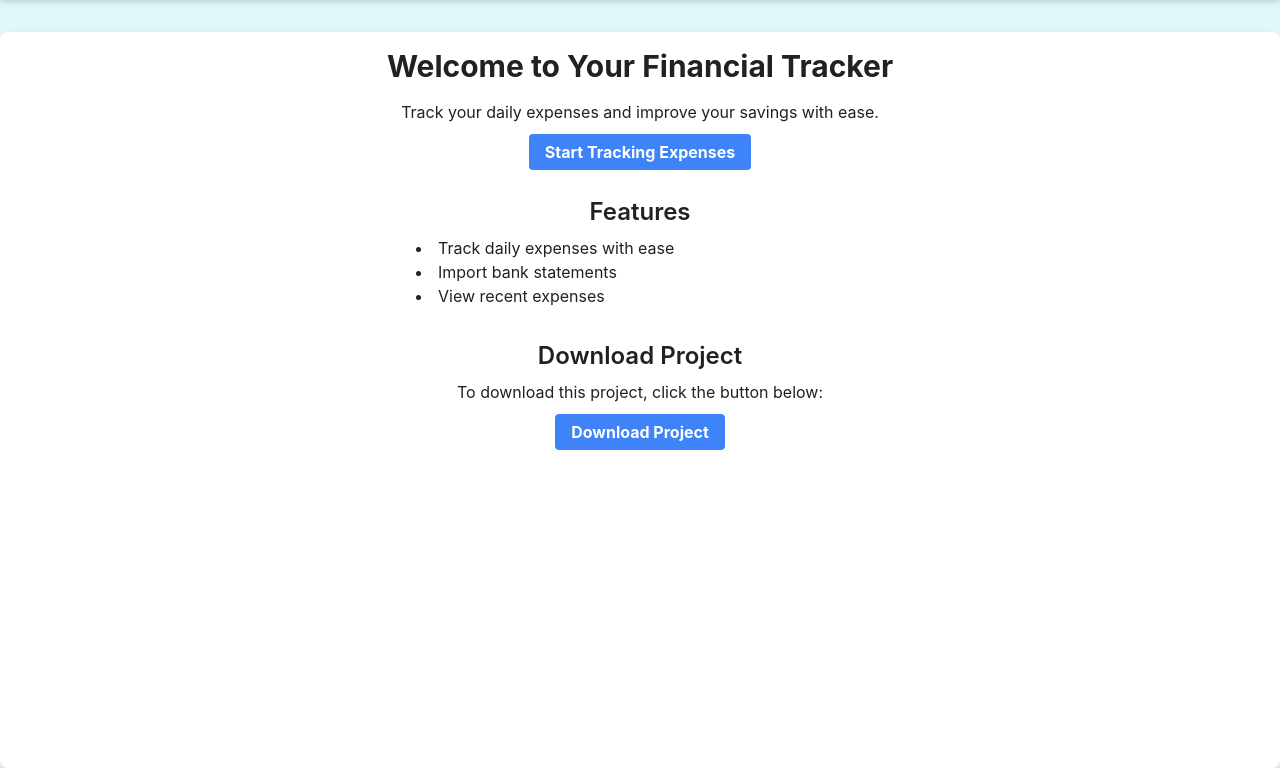
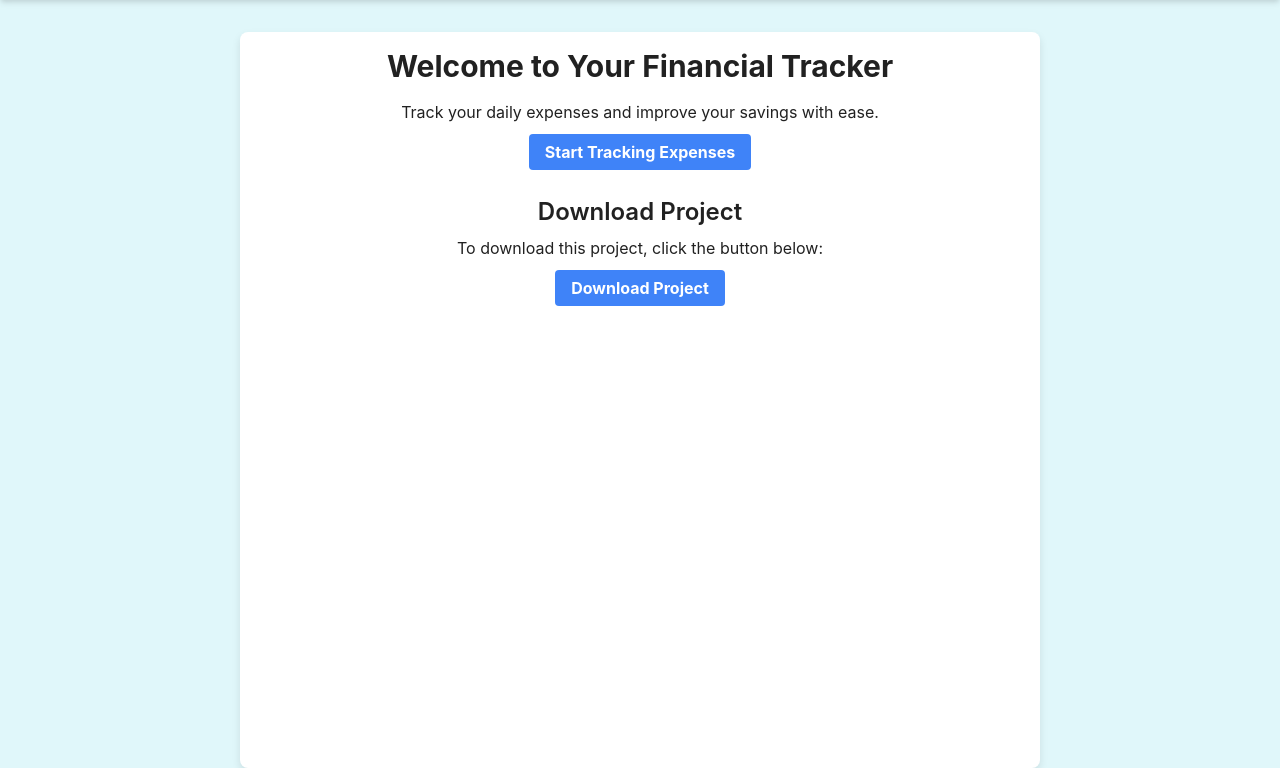
Before and after one commit to Maleek23/Expense-Tracker, a Flask app: page / in a window 1280 px wide. Shown: the part 88-856 px from the top of the page. Run offline with Flask 3, Linux system fonts and the light colour scheme; some libraries are stand-ins or nearby versions.

Commit message:
template

```diff
--- a/static/css/styles.css
+++ b/static/css/styles.css
@@ -88,7 +88,7 @@ body {
 }
 
 .main-content {
-  max-width: 1280px;
+  max-width: 800px;
   margin: 0 auto;
   padding: 1rem;
   margin-top: 2rem;
--- a/templates/home.html
+++ b/templates/home.html
@@ -18,14 +18,6 @@
           Start Tracking Expenses
         </a>
         <div class="mt-8">
-          <h2 class="text-2xl font-semibold mb-2">Features</h2>
-          <ul class="list-disc list-inside text-left max-w-md mx-auto">
-            <li>Track daily expenses with ease</li>
-            <li>Import bank statements</li>
-            <li>View recent expenses</li>
-          </ul>
-        </div>
-        <div class="mt-8">
           <h2 class="text-2xl font-semibold mb-2">Download Project</h2>
           <p class="mb-4">To download this project, click the button below:</p>
           <a href="#" id="download-link" class="bg-blue-500 hover:bg-blue-700 text-white font-bold py-2 px-4 rounded">
```
